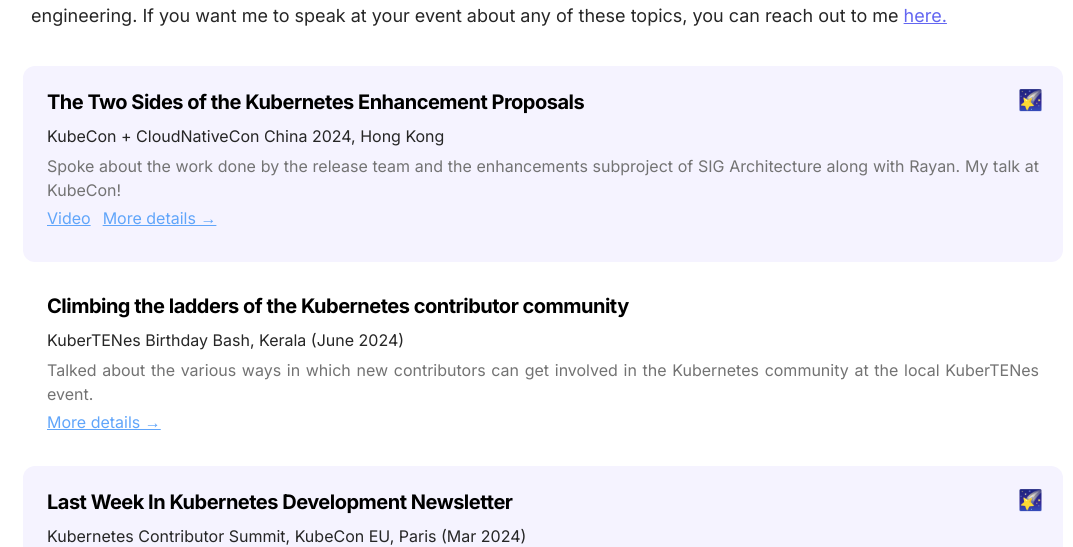
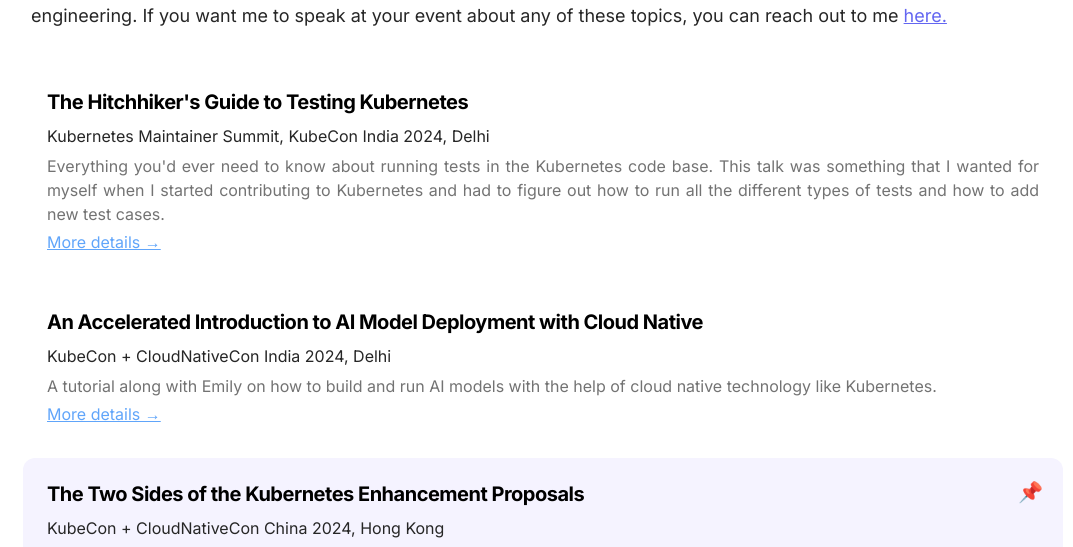
Before and after one commit to sreeram-venkitesh/sreeram-venkitesh.github.io, a Next.js app: page /talks in a window 1280 px wide. Shown: the part 258-805 px from the top of the page, without its empty margins (97-1170 px from the left). Built offline with nearby package versions, Linux system fonts and the light colour scheme; no server answers.

Commit message:
AUthor layout updates

```diff
--- a/components/TalkCard.js
+++ b/components/TalkCard.js
@@ -9,11 +9,15 @@
   video,
   link,
   type,
+  date,
   featured = false,
 }) => (
-  <div className={`py-5 px-6 relative w-full rounded-xl ${featured ? 'bg-violet-50 mb-2' : ''}`}>
+  <div className={`py-5 px-6 relative w-full rounded-xl ${featured ? 'bg-violet-50 mb-2' : ''} ${new Date(date) > new Date() ? 'border-red-200 border border-dotted mb-2' : ''}`}>
     {featured && (
-      <span className="absolute top-5 right-5 text-xl">🌠</span>
+      <span className="absolute top-5 right-5 text-xl">📌</span>
+    )}
+    {new Date(date) > new Date() && (
+      <span className="absolute top-5 right-5 text-md text-red-600">Upcoming!</span>
     )}
     <div className="h-full overflow-hidden">
       {/* {href ? (
--- a/data/talksData.js
+++ b/data/talksData.js
@@ -1,11 +1,30 @@
 const talksData = [
+  {
+    name: "The Hitchhiker's Guide to Testing Kubernetes",
+    place: "Kubernetes Maintainer Summit, KubeCon India 2024, Delhi",
+    description: "Everything you'd ever need to know about running tests in the Kubernetes code base. This talk was something that I wanted for myself \
+    when I started contributing to Kubernetes and had to figure out how to run all the different types of tests and how to add new test cases.",
+    type: "Talk",
+    video: "",
+    link: "https://maintainersummitindia2024.sched.com/event/1odWg/the-hitchhikers-guide-to-testing-kubernetes-sreeram-venkitesh-sig-testing",
+    featured: false,
+    date: "2024-12-10"
+  },
+  {
+    name: "An Accelerated Introduction to AI Model Deployment with Cloud Native",
+    place: "KubeCon + CloudNativeCon India 2024, Delhi",
+    description: "A tutorial along with Emily on how to build and run AI models with the help of cloud native technology like Kubernetes.",
+    type: "Talk",
+    link: "https://sched.co/1mVSj",
+    date: "2024-12-12"
+  },
   {
     name: "The Two Sides of the Kubernetes Enhancement Proposals",
     place: "KubeCon + CloudNativeCon China 2024, Hong Kong",
     description: "Spoke about the work done by the release team and the enhancements subproject of SIG Architecture along with Rayan. My talk at KubeCon!",
     type: "Talk",
     video: "https://www.youtube.com/watch?v=qVl0lJynTLI&list=PLj6h78yzYM2NcAGHRxgBHY8x3QTfnZQCv&index=126",
-    link: "https://events.linuxfoundation.org/kubecon-cloudnativecon-open-source-summit-ai-dev-china/",
+    link: "https://kccncossaidevchn2024.sched.com/event/1eYZh",
     featured: true
   },
   {
--- a/layouts/AuthorLayout.js
+++ b/layouts/AuthorLayout.js
@@ -19,9 +19,9 @@
             <Image
               src={avatar}
               alt="avatar"
-              width="512px"
-              height="341px"
-              className="my-auto"
+              width="426px"
+              height="600px"
+              className="my-auto hidden md:block"
             />
             {/* <h3 className="pt-4 pb-2 text-2xl font-bold leading-8 tracking-tight">{name}</h3> */}
             {/* <div className="text-gray-500 dark:text-gray-400">{occupation}</div> */}
```
Also changed, not shown: data/authors/default.md (+7 -3 lines), public/static/images/sreeram_talk_kubecon.jpeg (added).
